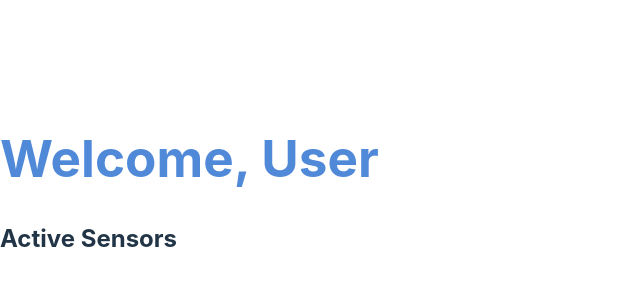
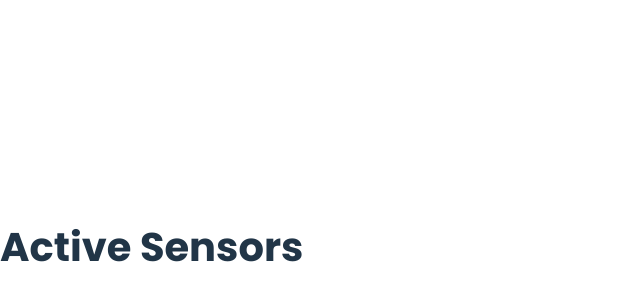
Before and after one commit to Dravani/Senior-Design, a React (Vite) app in the folder Frontend/: page /sensors in a window 1280 px wide. Shown: the part 214-514 px from the top of the page, without its empty margins (0-640 px from the left). Built offline with nearby package versions, Linux system fonts and the light colour scheme.

Commit message:
added poppins font from Figma

```diff
--- a/Frontend/src/index.css
+++ b/Frontend/src/index.css
@@ -1,5 +1,9 @@
+/* Poppins Font from Figma */
+@import url('https://fonts.googleapis.com/css2?family=Poppins:wght@300;400;500;600;700&display=swap');
+
+
 :root {
-  font-family: Inter, system-ui, Avenir, Helvetica, Arial, sans-serif;
+  font-family: 'Poppins', sans-serif;
   line-height: 1.5;
   font-weight: 400;
 
@@ -19,7 +23,8 @@
   --secondary-color-light:     #94ECAF;
   --background-dark:           #292929;
   --background-secondary-dark: #424242;
-
+  --background-light:          #FFFFFF;
+  --background-secondary-light:#DDDDDD;
 }
 
 a {
--- a/Frontend/src/pages/UserSensorHub.css
+++ b/Frontend/src/pages/UserSensorHub.css
@@ -1,3 +1,9 @@
 h1 {
-    color: var(--primary-color);
+    font-size: 4em;
+    color: var(--background-light);
 }
+
+h2 {
+    font-size: 2.5em;
+    size: 100px;
+}
```
